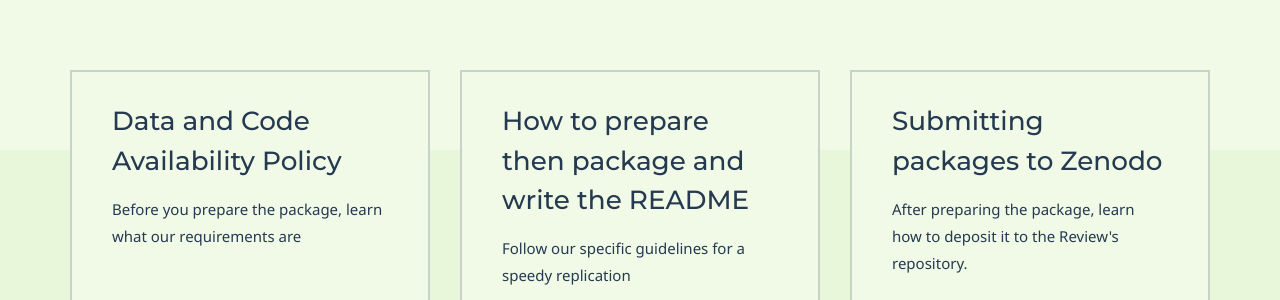
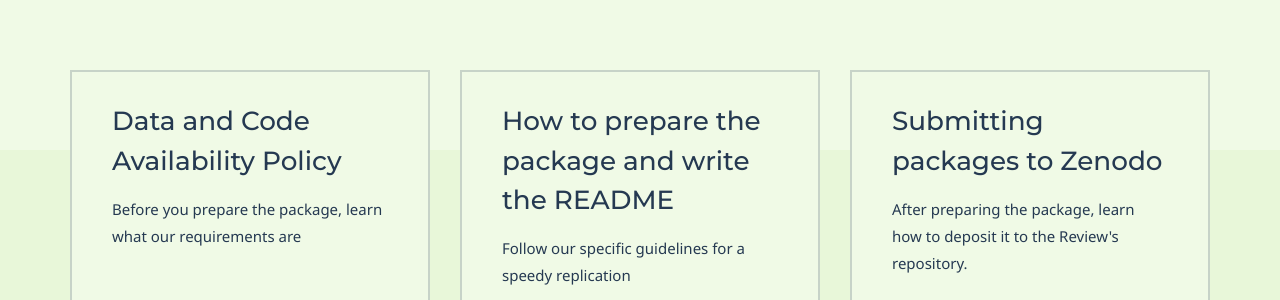
Before and after one commit to REStud/data-editor, a Jekyll site: the page built from index.md, in a window 1280 px wide. Shown: the part 667-967 px from the top of the page. Built offline with Jekyll 4.4.1, drawn with Linux system fonts in a browser that asks for light colours; some web fonts are replaced.

```diff
--- a/index.md
+++ b/index.md
@@ -30,7 +30,7 @@ grid_navigation:
       excerpt: Before you prepare the package, learn what our requirements are
       cta: Read more
       url: '/policy/'
-    - title: How to prepare then package and write the README
+    - title: How to prepare the package and write the README
       excerpt: Follow our specific guidelines for a speedy replication
       cta: Read more
       url: '/package_howto/'
```
Also changed, not shown: policy-old.md (+1 -1 lines).
